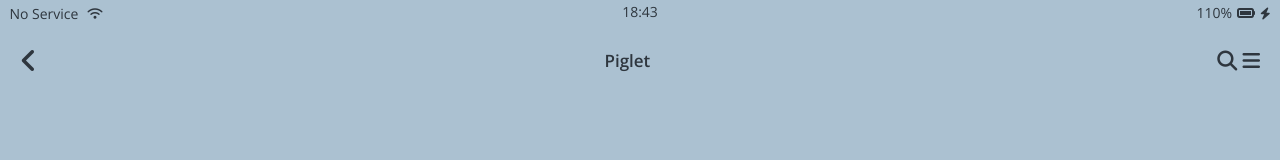
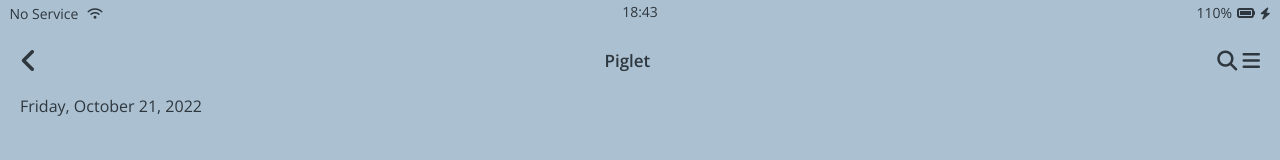
Before and after one commit to bboguma/kokoa-clone-2020-retry, a plain HTML site: page chat.html in a window 1280 px wide. Drawn offline with nearby package versions, Linux system fonts and the light colour scheme.

Commit message:
Update chat.html
6.29

```diff
--- a/chat.html
+++ b/chat.html
@@ -25,7 +25,7 @@
 
     <header class="alt-header">
       <div class="alt-header__column">
-        <a href="more.html"> <i class="fa-solid fa-angle-left"></i></a>
+        <a href="chats.html"> <i class="fa-solid fa-angle-left"></i></a>
       </div>
       <div class="alt-header__column">
         <h1 class="alt-header__title">Piglet</h1>
@@ -36,7 +36,9 @@
       </div>
     </header>
 
-    <main class="main-screen"></main>
+    <main class="main-screen main-chat">
+      <div class="chat__timestamp">Friday, October 21, 2022</div>
+    </main>
 
     <script
       src="https://kit.fontawesome.com/ea83db01bf.js"
```
